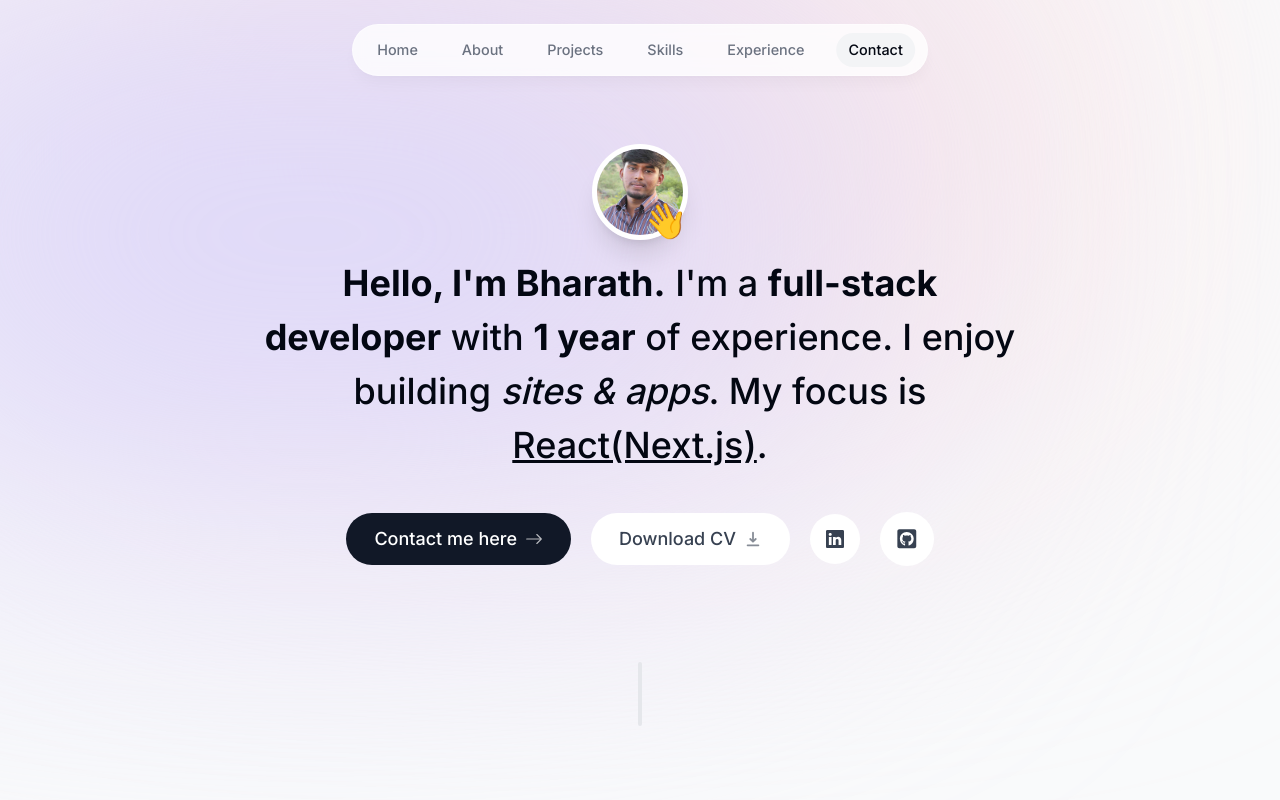
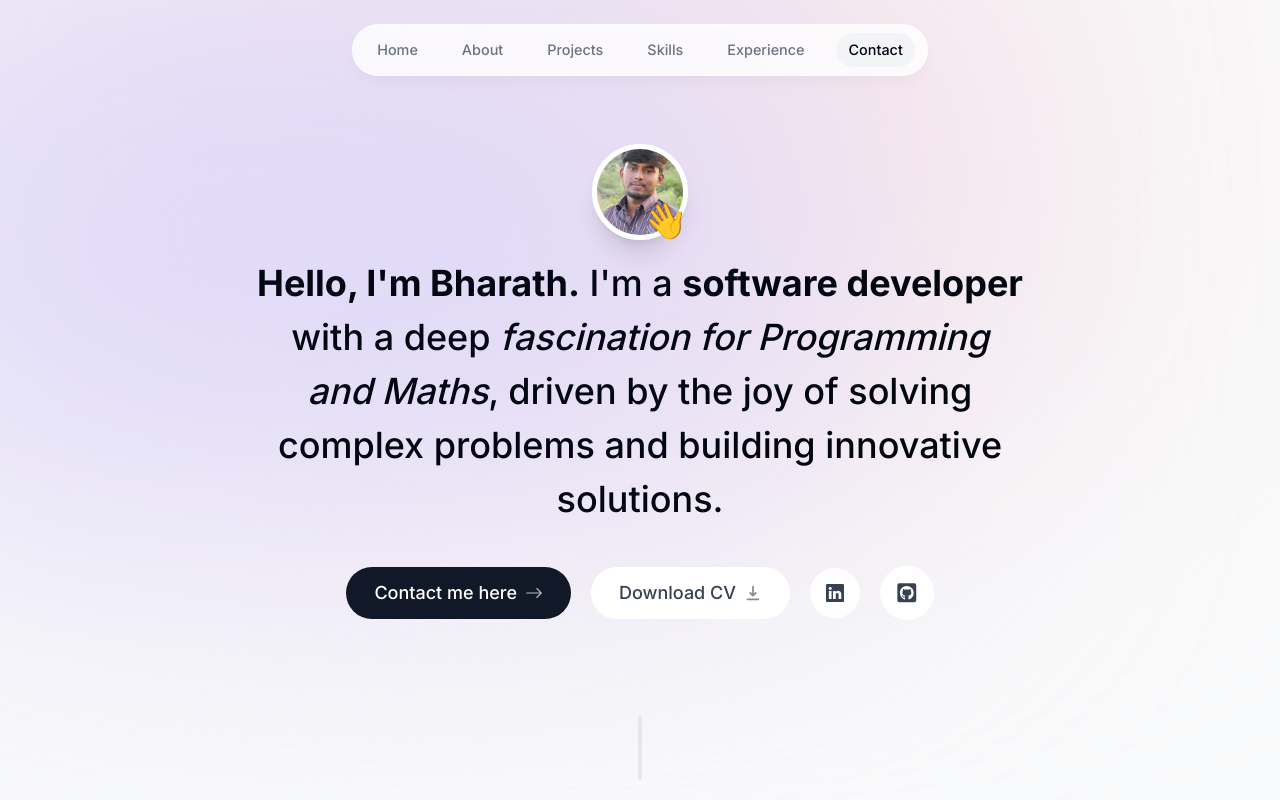
Before and after one commit to Durai-Bharath/portfolio, a Next.js app: page / in a window 1280 px wide. Shown: the top 800 px of the page. Built offline with nearby package versions, Linux system fonts and the light colour scheme; no server answers.

Commit message:
Updated intro.tsx
Modified the intro content

```diff
--- a/components/intro.tsx
+++ b/components/intro.tsx
@@ -57,11 +57,9 @@ export default function Intro() {
         animate={{ opacity: 1, y: 0 }}
         className="mb-10 mt-4 px-4 text-2xl font-medium !leading-[1.5] sm:text-4xl"
       >
-        <span className="font-bold">Hello, I'm Bharath.</span> I'm a{" "}
-        <span className="font-bold">full-stack developer</span> with{" "}
-        <span className="font-bold">1 year</span> of experience. I enjoy
-        building <span className="italic">sites & apps</span>. My focus is{" "}
-        <span className="underline">React(Next.js)</span>.
+    <span className="font-bold">Hello, I'm Bharath.</span> I'm a{" "}
+    <span className="font-bold">software developer</span> with a deep{" "}
+    <span className="italic">fascination for Programming and Maths</span>, driven by the joy of solving complex problems and building innovative solutions.
       </motion.h1>
 
       <motion.div
```
